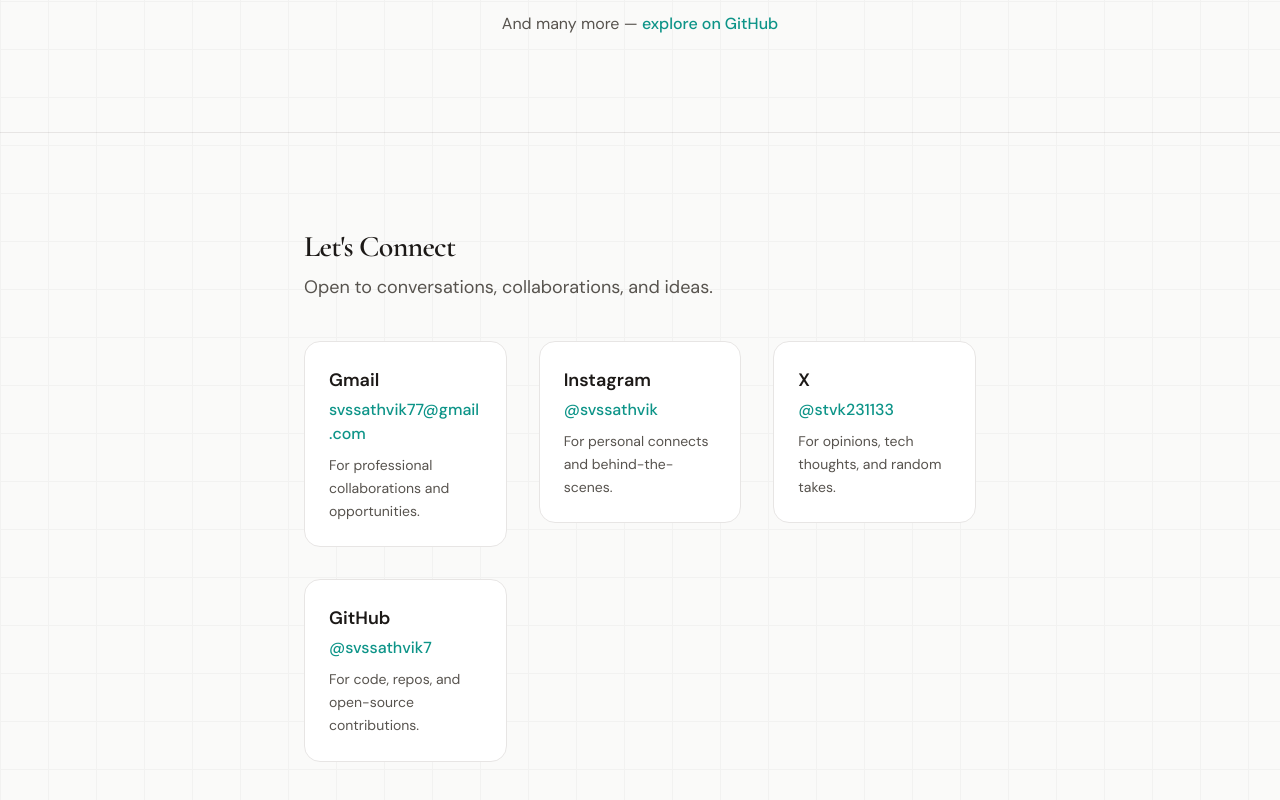
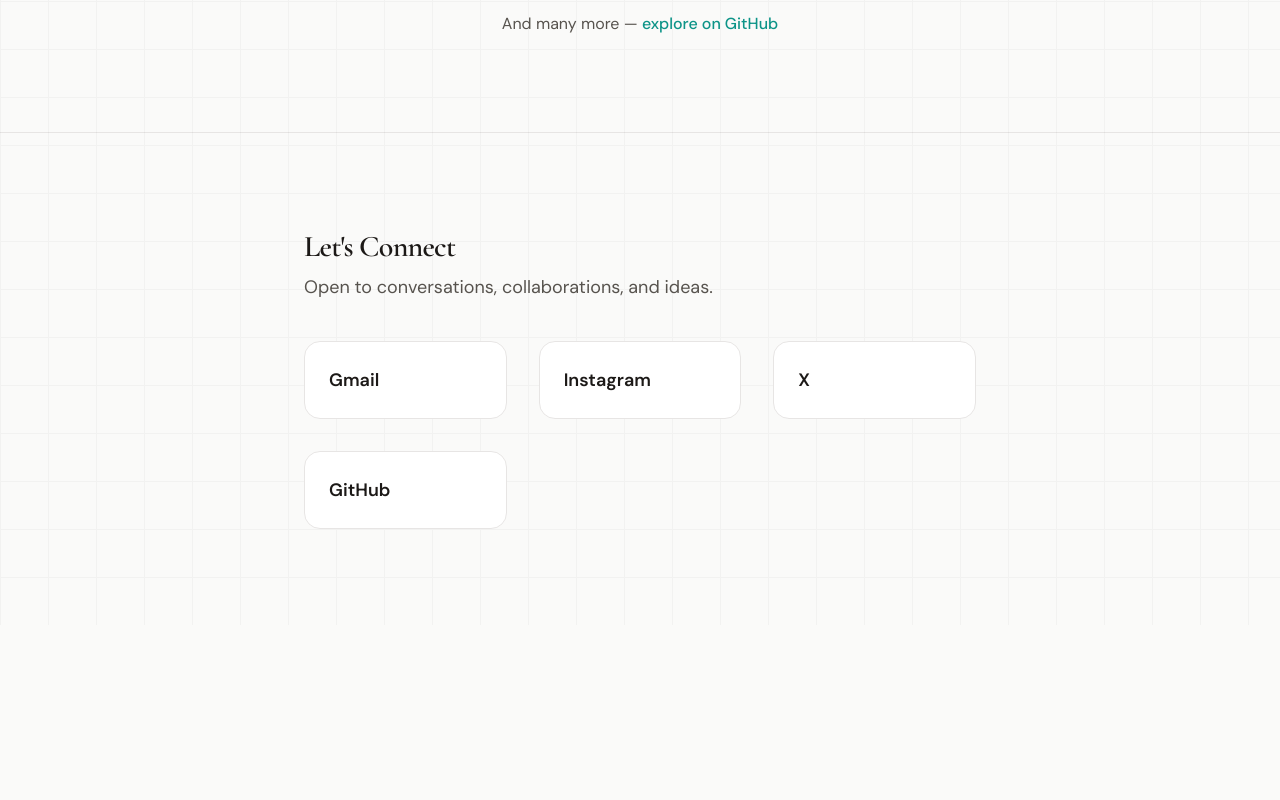
Before and after one commit to svssathvik7/portfolio, a React (Vite) app in the folder frontend/: page / in a window 1280 px wide. Shown: the part 2783-3583 px from the top of the page. After the commit the page ends 3408 px from the top, so only its background shows below. Built offline with nearby package versions, Linux system fonts and the light colour scheme.

Commit message:
chore: simplify connect cards to redirect-only
Remove displayed email, handles, and captions from connect cards.
Cards now show only the platform label and redirect on click.

```diff
--- a/frontend/src/components/Connect.tsx
+++ b/frontend/src/components/Connect.tsx
@@ -3,9 +3,7 @@ import { useEffect, useRef, useState } from 'react';
 interface ContactItem {
   id: string;
   label: string;
-  value: string;
   href: string;
-  caption: string;
   isExternal: boolean;
 }
 
@@ -13,33 +11,25 @@ const CONTACTS: ContactItem[] = [
   {
     id: 'gmail',
     label: 'Gmail',
-    value: 'svssathvik77@gmail.com',
     href: 'mailto:svssathvik77@gmail.com',
-    caption: 'For professional collaborations and opportunities.',
     isExternal: false,
   },
   {
     id: 'instagram',
     label: 'Instagram',
-    value: '@svssathvik',
     href: 'https://instagram.com/svssathvik',
-    caption: 'For personal connects and behind-the-scenes.',
     isExternal: true,
   },
   {
     id: 'x',
     label: 'X',
-    value: '@stvk231133',
     href: 'https://x.com/stvk231133',
-    caption: 'For opinions, tech thoughts, and random takes.',
     isExternal: true,
   },
   {
     id: 'github',
     label: 'GitHub',
-    value: '@svssathvik7',
     href: 'https://github.com/svssathvik7',
-    caption: 'For code, repos, and open-source contributions.',
     isExternal: true,
   },
 ];
@@ -61,7 +51,7 @@ function ContactCard({
     <a
       href={item.href}
       {...linkProps}
-      aria-label={`${item.label}: ${item.value}`}
+      aria-label={item.label}
       className={`group block min-w-0 rounded-2xl border border-[var(--border)] p-5 transition-all duration-300 hover:-translate-y-1 hover:border-[var(--primary)] hover:shadow-[0_0_24px_color-mix(in_srgb,var(--primary)_15%,transparent)] focus:outline-none focus:ring-2 focus:ring-[var(--ring)] focus:ring-offset-2 sm:p-6 ${
         isVisible ? 'translate-y-0 opacity-100' : 'translate-y-4 opacity-0'
       }`}
@@ -76,18 +66,6 @@ function ContactCard({
       >
         {item.label}
       </h3>
-      <p
-        className='mt-1 min-w-0 break-words font-medium transition-colors duration-300 group-hover:text-[var(--primary)]'
-        style={{ color: 'var(--primary)' }}
-      >
-        {item.value}
-      </p>
-      <p
-        className='mt-2 text-sm leading-relaxed'
-        style={{ color: 'var(--text-muted)' }}
-      >
-        {item.caption}
-      </p>
     </a>
   );
 }
```
